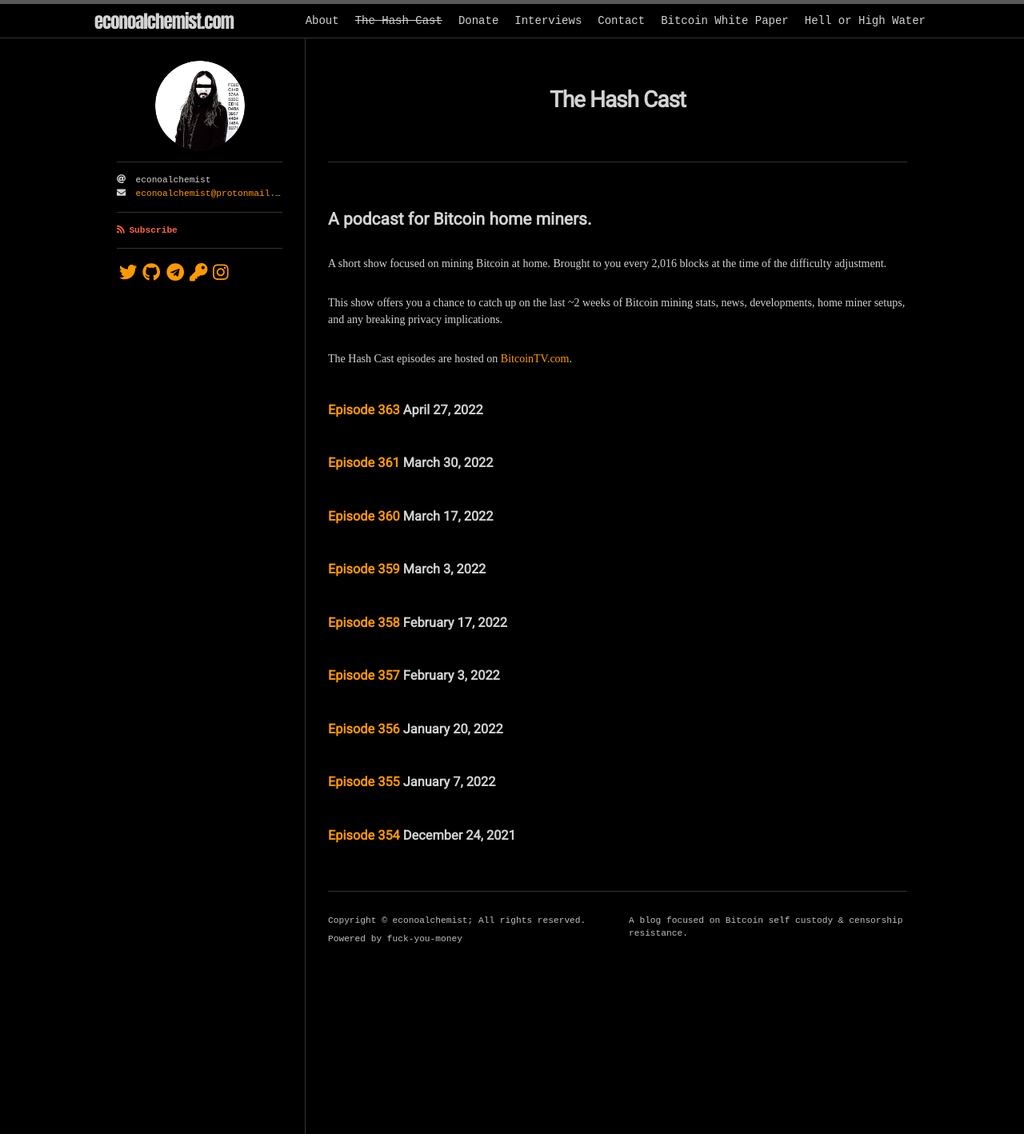
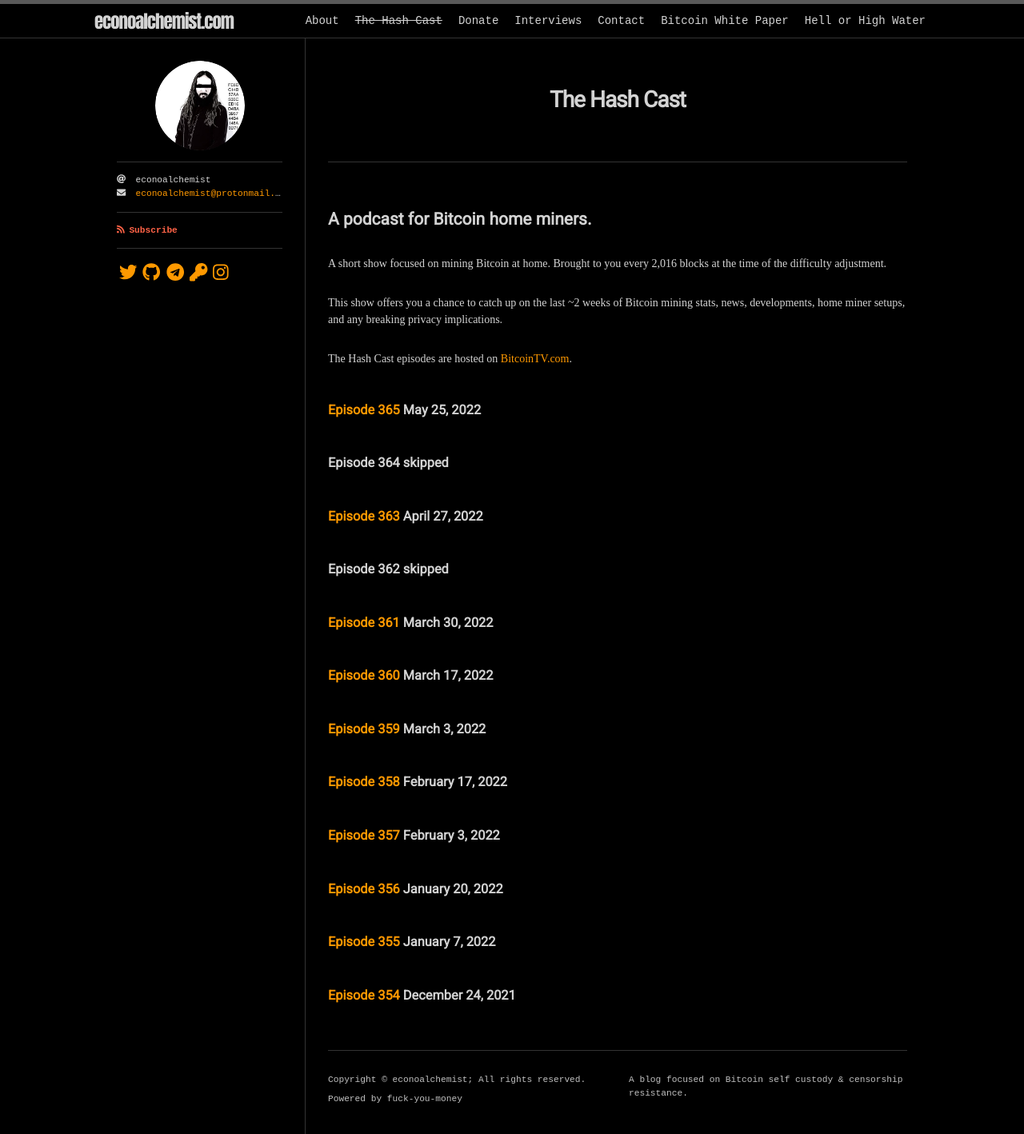
Before and after one commit to econoalchemist/econoalchemist.github.io, a Jekyll site: the page built from hashcast.md, in a window 1280 px wide. Shown: the whole page at 80% size. Built offline with Jekyll 4.4.1, drawn with Linux system fonts in a browser that asks for light colours; nearby versions of some CDN libraries; some web fonts are replaced.

Commit message:
Update hashcast.md

```diff
--- a/hashcast.md
+++ b/hashcast.md
@@ -11,7 +11,13 @@ This show offers you a chance to catch up on the last ~2 weeks of Bitcoin mining
 
 The Hash Cast episodes are hosted on [BitcoinTV.com](https://bitcointv.com/c/hashcast/videos).
 
+### [Episode 365](https://bitcointv.com/w/6WWbhEQ1WRvxhzWrpAH4wG) May 25, 2022
+
+### Episode 364 skipped
+
 ### [Episode 363](https://bitcointv.com/w/6yvH6UcxpvDiX3bxbt6VLc) April 27, 2022
+
+### Episode 362 skipped
 
 ### [Episode 361](https://bitcointv.com/w/h2gaEchDY92CzqZHVfn15W) March 30, 2022
 
```
